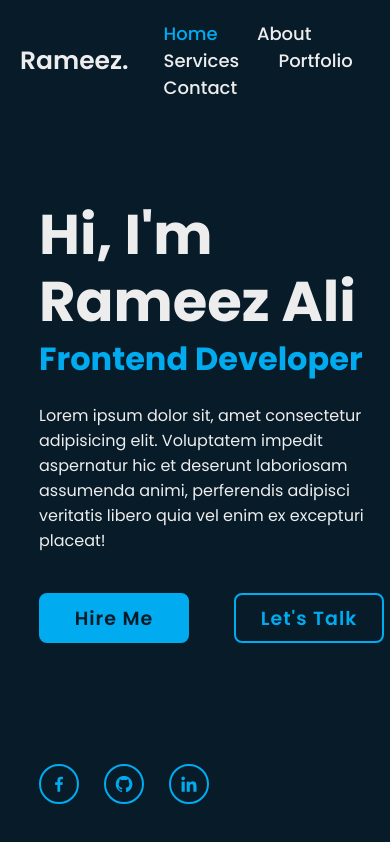
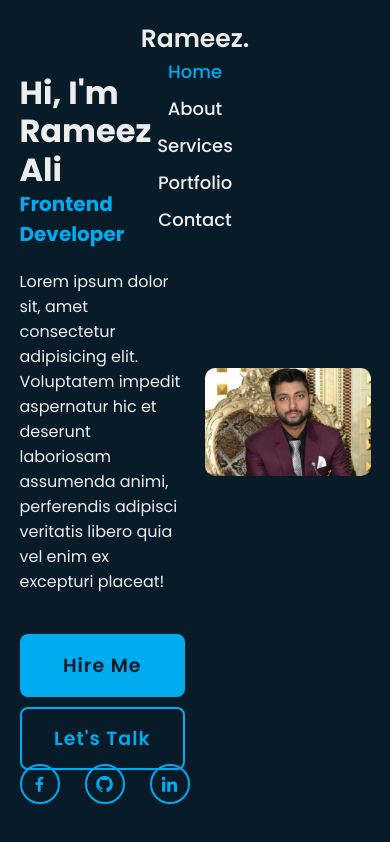
Before and after one commit to Rameezalii/Portfolio, a plain HTML site: page index.html in a window 390 px wide. Drawn offline with nearby package versions, Linux system fonts and the light colour scheme.

Commit message:
third commit

```diff
--- a/styles.css
+++ b/styles.css
@@ -9,6 +9,7 @@
 
 body {
     color: #ededed;
+    background-color: #081b29;
 }
 
 .header {
@@ -47,16 +48,17 @@ body {
 
 .home {
     height: 100vh;
-    background: #081b29;
-    background-size: cover;
-    background-position: center;
     display: flex;
     align-items: center;
+    justify-content: space-between;
+    flex-wrap: wrap;
     padding: 0 10%;
+    gap: 20px;
 }
 
 .home-content {
     max-width: 600px;
+    flex: 1;
 }
 
 .home-content h1 {
@@ -80,9 +82,8 @@ body {
 
 .home-content .btn-box {
     display: flex;
-    justify-content: space-between;
-    width: 345px;
-    height: 50px;
+    flex-wrap: wrap;
+    gap: 10px;
 }
 
 .btn-box a {
@@ -90,8 +91,7 @@ body {
     display: inline-flex;
     justify-content: center;
     align-items: center;
-    width: 150px;
-    height: 100%;
+    padding: 15px 30px;
     background: #00abf0;
     border: 2px solid #00abf0;
     border-radius: 8px;
@@ -141,7 +141,10 @@ body {
 
 .home-img {
     max-width: 600px;
+    flex: 1;
     margin-left: auto;
+    display: flex;
+    justify-content: center;
 }
 
 .home-img img {
@@ -194,3 +197,45 @@ body {
 .home-sci a:hover::before {
     width: 100%;
 }
+
+/* Media Queries */
+@media (max-width: 768px) {
+    .home {
+        padding: 0 5%;
+    }
+    .home-content h1 {
+        font-size: 40px;
+    }
+    .home-content h3 {
+        font-size: 24px;
+    }
+    .btn-box a {
+        width: 100%;
+        justify-content: center;
+    }
+    .btn-box {
+        width: 100%;
+        flex-direction: column;
+    }
+}
+
+@media (max-width: 480px) {
+    .header {
+        flex-direction: column;
+    }
+    .navbar {
+        display: flex;
+        flex-direction: column;
+        align-items: center;
+        gap: 10px;
+    }
+    .navbar a {
+        margin: 0;
+    }
+    .home-content h1 {
+        font-size: 32px;
+    }
+    .home-content h3 {
+        font-size: 20px;
+    }
+}
```
